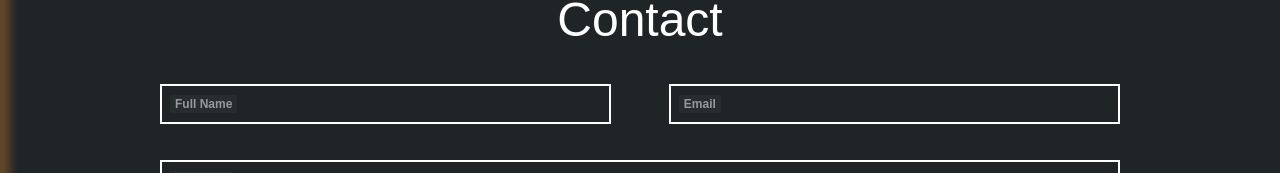
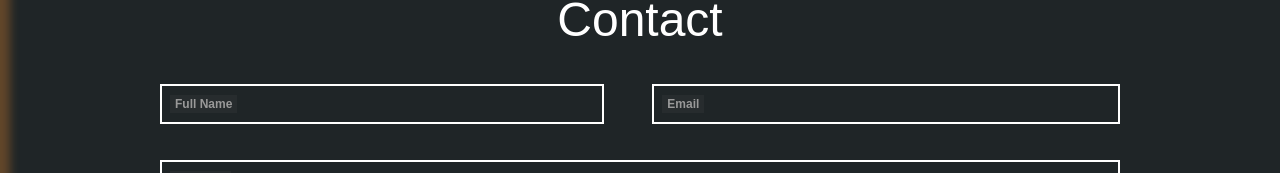
Before and after one commit to asadbekdev07/my-portfolio, a React (Vite) app: page / in a window 1280 px wide. Shown: the part 3210-3383 px from the top of the page. Built offline with nearby package versions, Linux system fonts and the light colour scheme.

Commit message:
Update and fix contact.jsx

```diff
--- a/src/components/Contact.jsx
+++ b/src/components/Contact.jsx
@@ -56,12 +56,12 @@ const Contact = () => {
       <div className="container-custom">
         <h2 className="text-5xl text-center mb-10 text-white  900:text-3xl 900:mb-4" data-aos="fade-down">Contact</h2>
         <form className="w-[80%] m-auto" onSubmit={handleSubmit}>
-          <div className="flex mb-5 w-[100%]">
-            <div className="relative mb-4 form-group mr-[6%] w-[94%]">
+          <div className="flex mb-5 w-[100%] 900:flex-col 900:mb-0">
+            <div className="relative mb-4 form-group w-[100%] min900:w-[95%] min900:mr-[5%]">
               <input className="form-input focus:outline-none w-[100%]" type="text" id="name" name="name" required data-aos="fade-right"/>
               <label className="form-label" htmlFor="name">Full Name</label>
             </div>
-            <div className="relative mb-4 form-group w-[94%]">
+            <div className="relative mb-4 form-group w-[100%]">
               <input className="form-input focus:outline-none" type="email" id="email" name="email" required data-aos="fade-left"/>
               <label className="form-label" htmlFor="email">Email</label>
             </div>
--- a/tailwind.config.js
+++ b/tailwind.config.js
@@ -11,7 +11,7 @@ export default {
         '660': {'max': '660px'}, // Laptop max-width
         '800': {'max': '900px'},
         '900': {'max': '900px'},  // Tablet max-width
-        'desktop-max': {'max': '1279px'}, // Desktop max-width
+        'min900': {'min': '900px'}, // Desktop max-width
       },
     },
   },
```
Also changed, not shown: src/index.css (+0 -8 lines).
